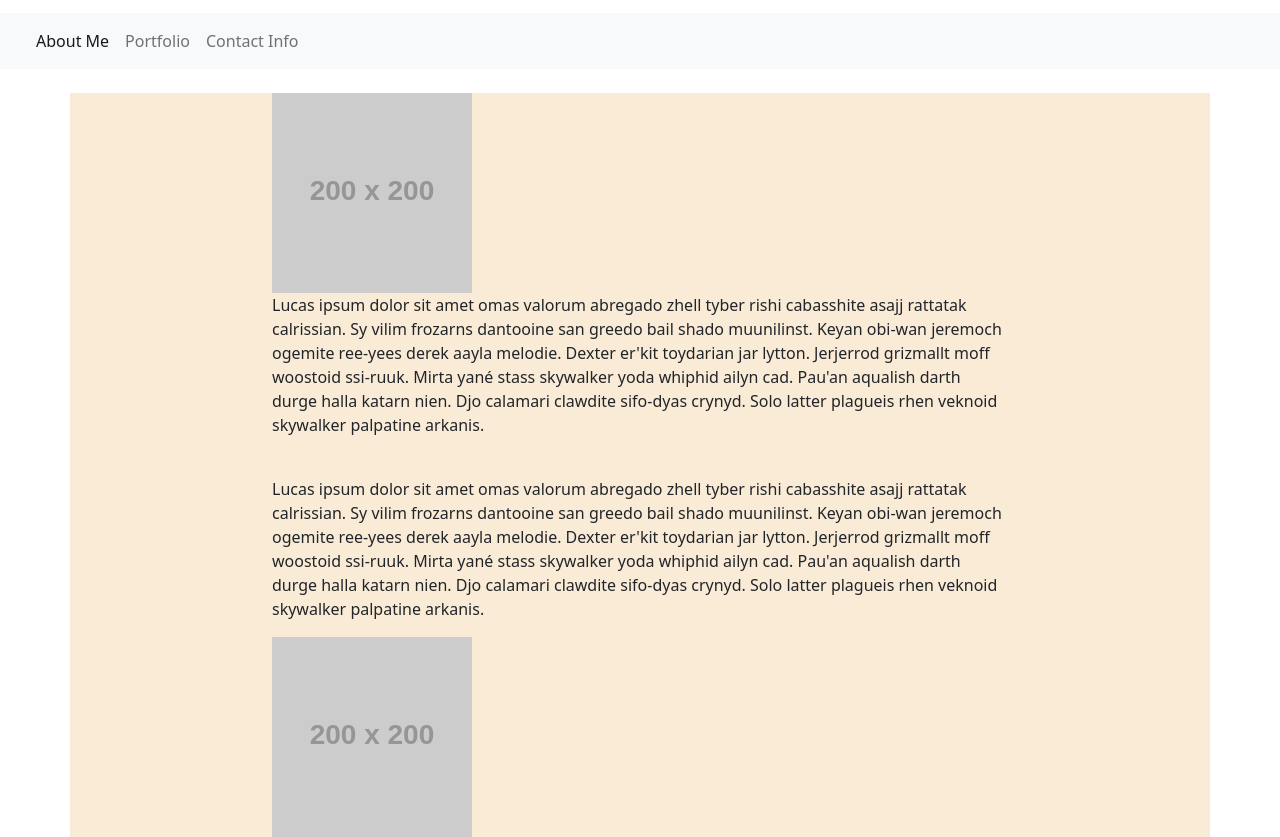
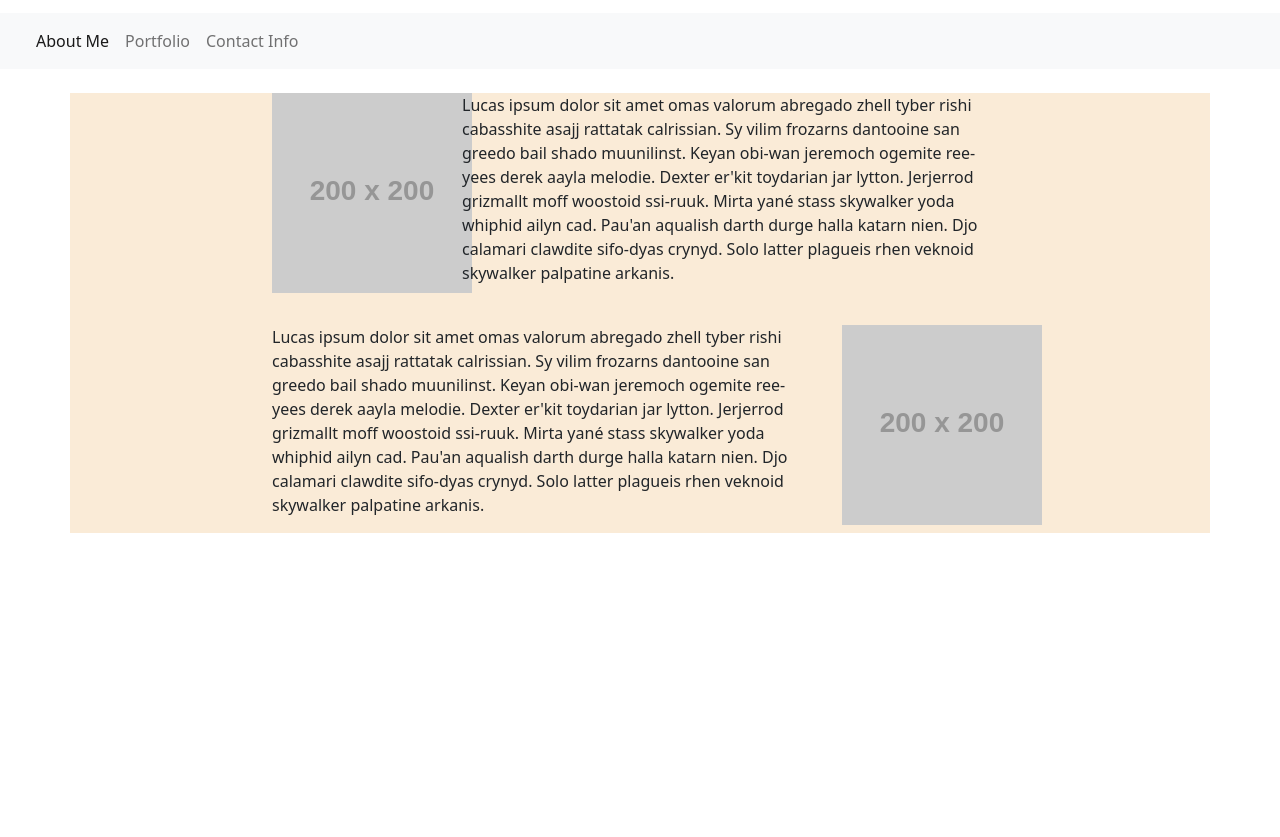
Before and after one commit to jmrovnak/HW2, a plain HTML site: page index.html in a window 1280 px wide. Shown: the part 91-928 px from the top of the page. After the commit the page ends 800 px from the top, so only its background shows below. Drawn offline with nearby package versions, Linux system fonts and the light colour scheme; placeholder pictures from the web are drawn by us.

Commit message:
changed index layout

```diff
--- a/index.html
+++ b/index.html
@@ -8,6 +8,7 @@
 
     h1{
         margin-left: 30px;
+        background-color: lightblue;
 
 
     }
@@ -54,19 +55,25 @@
 
       <div class="container">
           <div class="row">
+
               <div class="col-md-2"></div>
-              <div class="col-md-8">
-                <a href="https://placeholder.com"><img src="https://via.placeholder.com/200"></a>
+              <div class="col-md-2">
+                <a href="https://placeholder.com"><img src="https://via.placeholder.com/200"></a></div>
+                <div class="col-md-6">
+
                   <p>Lucas ipsum dolor sit amet omas valorum abregado zhell tyber rishi cabasshite asajj rattatak calrissian. Sy vilim frozarns dantooine san greedo bail shado muunilinst. Keyan obi-wan jeremoch ogemite ree-yees derek aayla melodie. Dexter er'kit toydarian jar lytton. Jerjerrod grizmallt moff woostoid ssi-ruuk. Mirta yané stass skywalker yoda whiphid ailyn cad. Pau'an aqualish darth durge halla katarn nien. Djo calamari clawdite sifo-dyas crynyd. Solo latter plagueis rhen veknoid skywalker palpatine arkanis.</p>
-              </div>
-              <div class="col-md-2"></div>
+                </div>
+
+                <div class="col-md-2"></div>
+
           </div>
         <br>
           <div class="row">
               <div class="col-md-2"></div>
-              <div class="col-md-8">
+              <div class="col-md-6">
                   <p>Lucas ipsum dolor sit amet omas valorum abregado zhell tyber rishi cabasshite asajj rattatak calrissian. Sy vilim frozarns dantooine san greedo bail shado muunilinst. Keyan obi-wan jeremoch ogemite ree-yees derek aayla melodie. Dexter er'kit toydarian jar lytton. Jerjerrod grizmallt moff woostoid ssi-ruuk. Mirta yané stass skywalker yoda whiphid ailyn cad. Pau'an aqualish darth durge halla katarn nien. Djo calamari clawdite sifo-dyas crynyd. Solo latter plagueis rhen veknoid skywalker palpatine arkanis.</p>
-                  <a href="https://placeholder.com"><img src="https://via.placeholder.com/200"></a>
+              </div>
+                  <div class="col-md-2"><a href="https://placeholder.com"><img src="https://via.placeholder.com/200"></a></div>
                   <div class="col-md-2"></div>
 
               </div>
```
